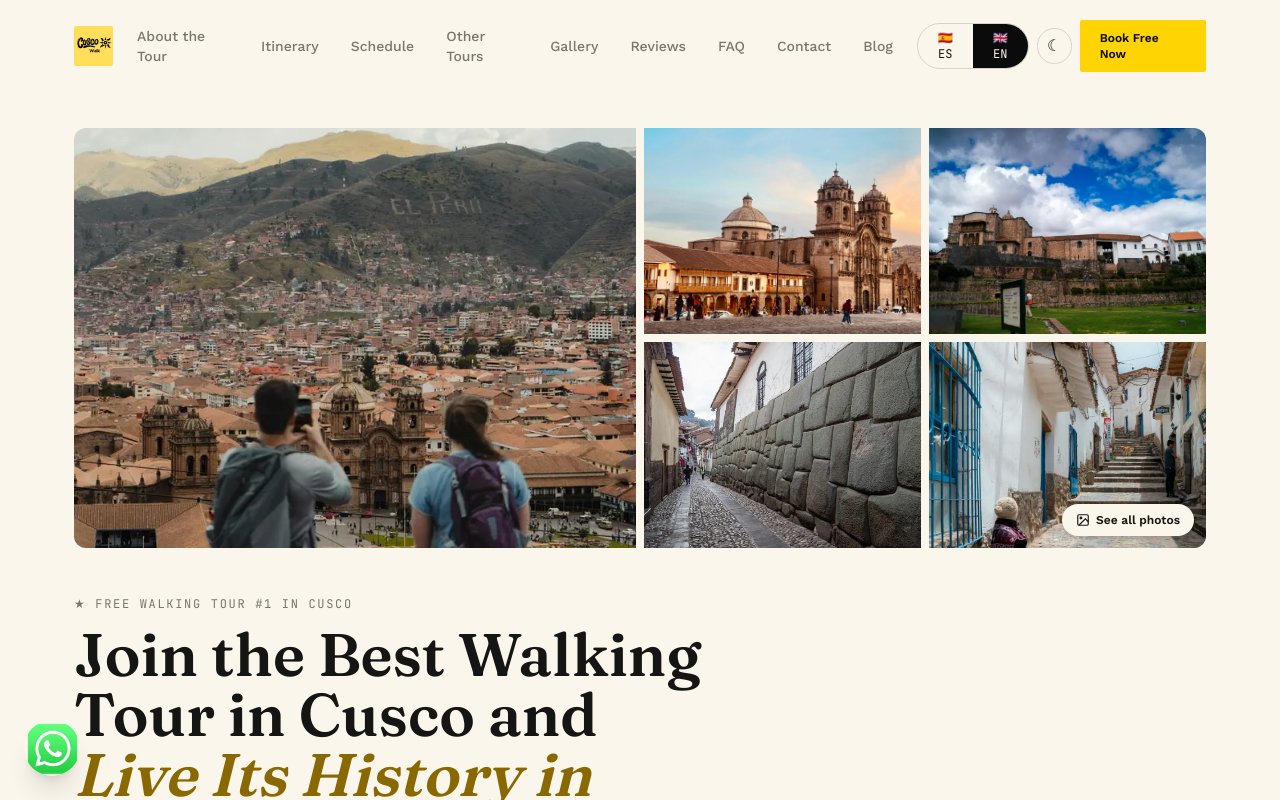
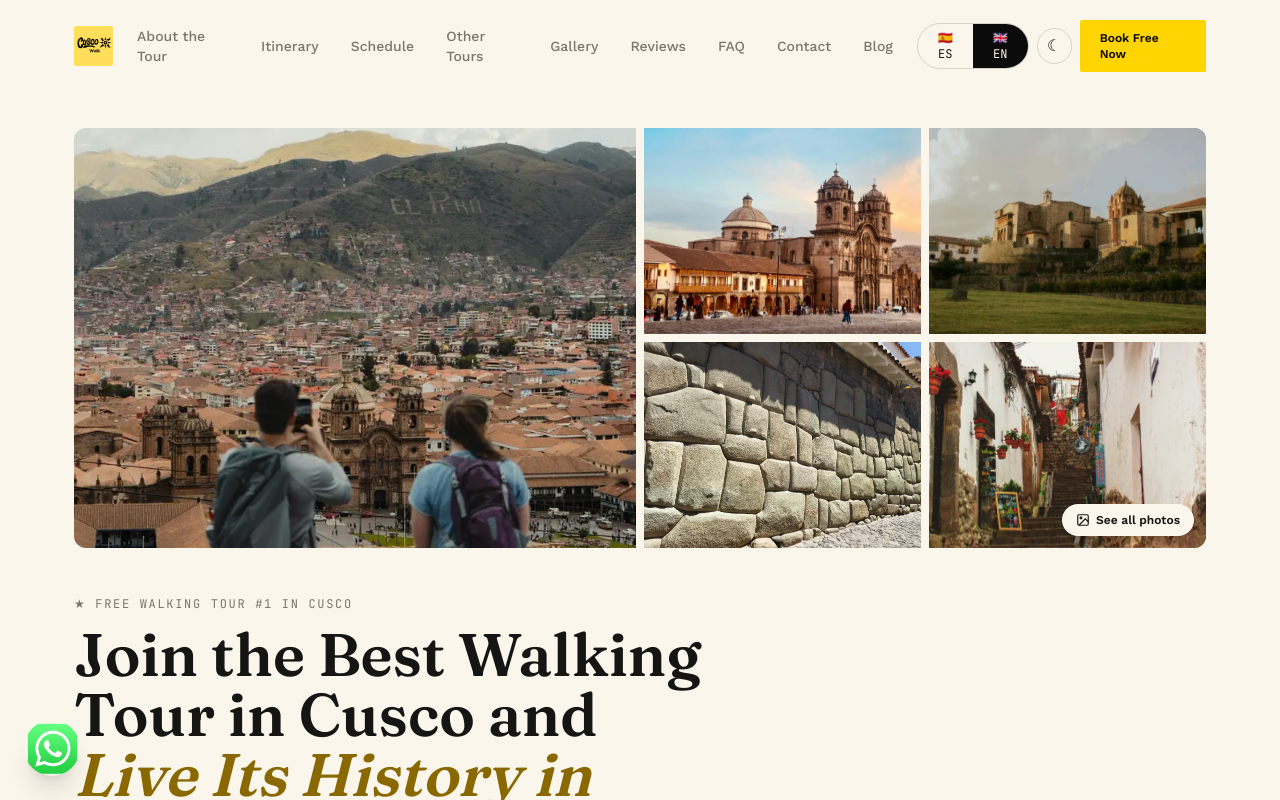
Before and after one commit to perucultour-bot/cuscowalk, a Next.js app: page / in a window 1280 px wide. Shown: the top 800 px of the page. Built offline with nearby package versions, Linux system fonts and the light colour scheme.

Commit message:
espero que esa vez sea

```diff
--- a/app/globals.css
+++ b/app/globals.css
@@ -62,3 +62,31 @@ body {
 .prose-cw img {
   @apply rounded my-6 w-full object-cover border border-piedra-200 dark:border-negro-800;
 }
+
+/* Carrusel liviano de las fotos chicas del mosaico del header */
+@keyframes heroCarA {
+  0%, 45% { opacity: 1; }
+  55%, 100% { opacity: 0; }
+}
+@keyframes heroCarB {
+  0%, 45% { opacity: 0; }
+  55%, 100% { opacity: 1; }
+}
+.hero-carousel-a {
+  animation: heroCarA 14s ease-in-out infinite;
+}
+.hero-carousel-b {
+  animation: heroCarB 14s ease-in-out infinite;
+}
+.hero-carousel-delay-0 { animation-delay: 0s; }
+.hero-carousel-delay-1 { animation-delay: 2.5s; }
+.hero-carousel-delay-2 { animation-delay: 5s; }
+.hero-carousel-delay-3 { animation-delay: 7.5s; }
+@media (prefers-reduced-motion: reduce) {
+  .hero-carousel-a, .hero-carousel-b {
+    animation: none !important;
+  }
+  .hero-carousel-b {
+    opacity: 0;
+  }
+}
--- a/components/About.tsx
+++ b/components/About.tsx
@@ -33,7 +33,7 @@ export default function About() {
         >
           {t.about.cards.map((card, i) => (
             <motion.div
-              key={card.h}
+              key={i}
               variants={{ hidden: { opacity: 0, y: 18 }, show: { opacity: 1, y: 0 } }}
               className={`border border-piedra-200 dark:border-negro-800 rounded p-6 hover:-translate-y-1 transition-transform bg-white dark:bg-negro-800 ${
                 i === 2 ? "col-span-2 flex items-center gap-4 !bg-negro !border-negro text-crema" : ""
--- a/components/Contact.tsx
+++ b/components/Contact.tsx
@@ -17,8 +17,8 @@ export default function Contact() {
           <h2 className="mt-3 text-4xl lg:text-5xl">{t.contact.title}</h2>
         </div>
         <div className="grid sm:grid-cols-2 gap-5">
-          {cards.map((c) => (
-            <div key={c.h} className="border border-piedra-200 dark:border-negro-800 rounded p-6 bg-white dark:bg-negro-800 flex items-center gap-3">
+          {cards.map((c, i) => (
+            <div key={i} className="border border-piedra-200 dark:border-negro-800 rounded p-6 bg-white dark:bg-negro-800 flex items-center gap-3">
               {c.h === t.contact.wa && (
                 // eslint-disable-next-line @next/next/no-img-element
                 <img src="/images/whatsapp-icon.png" alt="" className="w-8 h-8 flex-none" />
--- a/components/Faq.tsx
+++ b/components/Faq.tsx
@@ -14,7 +14,7 @@ export default function Faq() {
         </div>
         <div className="max-w-2xl">
           {t.faq.items.map((f, i) => (
-            <div key={f.q} className="border-b border-piedra-200 dark:border-negro-800">
+            <div key={i} className="border-b border-piedra-200 dark:border-negro-800">
               <button onClick={() => setOpenIdx(openIdx === i ? null : i)} className="w-full text-left flex justify-between items-center gap-5 py-5 font-serif text-lg">
                 {f.q}
                 <span className="flex-none">{openIdx === i ? "−" : "+"}</span>
--- a/components/Hero.tsx
+++ b/components/Hero.tsx
@@ -28,12 +28,26 @@ function AnimatedCounter({ target }: { target: number }) {
 }
 
 // Mosaico de fotos del encabezado — chicas, livianas, y clicables (llevan a la Galería).
-const HERO_PHOTOS = [
-  { src: "/images/mirador-plaza-armas.webp", alt: "Turistas fotografiando la Plaza de Armas desde el mirador" },
-  { src: "/images/plaza-de-armas-atardecer.webp", alt: "Plaza de Armas de Cusco" },
-  { src: "/images/qorikancha-panoramica.webp", alt: "Qorikancha" },
-  { src: "/images/hatun-rumiyoq-muro.webp", alt: "Calle Hatun Rumiyoq" },
-  { src: "/images/san-blas-callejon-escaleras.webp", alt: "Barrio de San Blas" },
+const HERO_MAIN = { src: "/images/mirador-plaza-armas.webp", alt: "Turistas fotografiando la Plaza de Armas desde el mirador" };
+
+// Cada foto chica alterna entre dos opciones (carrusel liviano, sin afectar la foto grande).
+const HERO_SMALL: { a: { src: string; alt: string }; b: { src: string; alt: string } }[] = [
+  {
+    a: { src: "/images/plaza-de-armas-atardecer.webp", alt: "Plaza de Armas de Cusco" },
+    b: { src: "/images/cusco-atardecer-plaza.webp", alt: "Cusco al anochecer" },
+  },
+  {
+    a: { src: "/images/qorikancha-panoramica.webp", alt: "Qorikancha" },
+    b: { src: "/images/qorikancha-atardecer.webp", alt: "Qorikancha al atardecer" },
+  },
+  {
+    a: { src: "/images/hatun-rumiyoq-muro.webp", alt: "Calle Hatun Rumiyoq" },
+    b: { src: "/images/huaca-muro-inca.webp", alt: "Muro inca de una huaca" },
+  },
+  {
+    a: { src: "/images/san-blas-callejon-escaleras.webp", alt: "Barrio de San Blas" },
+    b: { src: "/images/escaleras-cafe-san-blas.webp", alt: "Cafés en las escaleras de San Blas" },
+  },
 ];
 
 export default function Hero() {
@@ -47,22 +61,36 @@ export default function Hero() {
           <div className="hidden md:grid grid-cols-4 grid-rows-2 gap-2 h-[360px] lg:h-[420px]">
             {/* eslint-disable-next-line @next/next/no-img-element */}
             <img
-              src={HERO_PHOTOS[0].src}
-              alt={HERO_PHOTOS[0].alt}
+              src={HERO_MAIN.src}
+              alt={HERO_MAIN.alt}
               className="col-span-2 row-span-2 w-full h-full object-cover object-[center_42%] group-hover:brightness-[.94] transition-[filter]"
               fetchPriority="high"
               loading="eager"
             />
-            {HERO_PHOTOS.slice(1).map((p) => (
-              // eslint-disable-next-line @next/next/no-img-element
-              <img key={p.src} src={p.src} alt={p.alt} loading="lazy" className="w-full h-full object-cover group-hover:brightness-[.94] transition-[filter]" />
+            {HERO_SMALL.map((pair, i) => (
+              <div key={i} className="relative w-full h-full overflow-hidden">
+                {/* eslint-disable-next-line @next/next/no-img-element */}
+                <img
+                  src={pair.a.src}
+                  alt={pair.a.alt}
+                  loading="lazy"
+                  className={`hero-carousel-a hero-carousel-delay-${i} absolute inset-0 w-full h-full object-cover group-hover:brightness-[.94] transition-[filter]`}
+                />
+                {/* eslint-disable-next-line @next/next/no-img-element */}
+                <img
+                  src={pair.b.src}
+                  alt={pair.b.alt}
+                  loading="lazy"
+                  className={`hero-carousel-b hero-carousel-delay-${i} absolute inset-0 w-full h-full object-cover group-hover:brightness-[.94] transition-[filter]`}
+                />
+              </div>
             ))}
           </div>
           {/* Versión móvil: solo la foto principal */}
           {/* eslint-disable-next-line @next/next/no-img-element */}
           <img
-            src={HERO_PHOTOS[0].src}
-            alt={HERO_PHOTOS[0].alt}
+            src={HERO_MAIN.src}
+            alt={HERO_MAIN.alt}
             className="md:hidden w-full h-64 object-cover object-[center_42%] rounded-xl"
             fetchPriority="high"
             loading="eager"
@@ -89,6 +117,13 @@ export default function Hero() {
             <em className="italic text-[#8A6800] dark:text-amarillo">{t.hero.titleEm}</em>
           </h1>
           <p className="mt-6 text-lg max-w-md text-piedra">{t.hero.sub}</p>
+          <div className="flex flex-wrap gap-2 mt-5">
+            {t.hero.tags.map((tag, i) => (
+              <span key={i} className="text-[11px] font-semibold uppercase tracking-wide px-3 py-1.5 rounded-full border border-piedra-200 dark:border-white/20 text-piedra">
+                {tag}
+              </span>
+            ))}
+          </div>
           <div className="flex gap-3.5 mt-10 flex-wrap">
             <a href="#booking" className="btn btn-primary">{t.hero.cta1}</a>
             <a href="#itinerary" className="btn border border-piedra-200 dark:border-white/35">{t.hero.cta2}</a>
--- a/components/TraditionalTours.tsx
+++ b/components/TraditionalTours.tsx
@@ -27,8 +27,8 @@ export default function TraditionalTours() {
               <h3 className="font-serif text-xl mt-2">{tour.name[lang]}</h3>
               <p className="text-sm text-piedra mt-3 flex-1">{tour.description[lang]}</p>
               <ul className="mt-4 space-y-1.5">
-                {tour.highlights[lang].map((h) => (
-                  <li key={h} className="text-xs flex items-start gap-2">
+                {tour.highlights[lang].map((h, hi) => (
+                  <li key={hi} className="text-xs flex items-start gap-2">
                     <span className="text-amarillo-600 dark:text-amarillo mt-0.5">●</span>
                     <span>{h}</span>
                   </li>
--- a/lib/i18n.ts
+++ b/lib/i18n.ts
@@ -5,6 +5,7 @@ export const dictionary = {
     nav: { about: "Sobre el Tour", itinerary: "Itinerario", schedule: "Horarios", gallery: "Galería", reviews: "Opiniones", faq: "Preguntas", contact: "Contacto", book: "Reservar Gratis", tours: "Otros Tours" },
     hero: {
       badge: "★ Free Walking Tour #1 en Cusco",
+      tags: ["Historia", "Arquitectura Inca", "Cultura Viva", "100% Gratis"],
       titleLine1: "Únete al mejor Walking Tour de Cusco y",
       titleEm: "vive su historia en cada paso",
       sub: "Explora la ciudad con nuestros guías locales y vive una experiencia auténtica, totalmente gratuita.",
@@ -113,6 +114,7 @@ export const dictionary = {
     nav: { about: "About the Tour", itinerary: "Itinerary", schedule: "Schedule", gallery: "Gallery", reviews: "Reviews", faq: "FAQ", contact: "Contact", book: "Book Free Now", tours: "Other Tours" },
     hero: {
       badge: "★ Free Walking Tour #1 in Cusco",
+      tags: ["History", "Inca Architecture", "Living Culture", "100% Free"],
       titleLine1: "Join the Best Walking Tour in Cusco and",
       titleEm: "Live Its History in Every Step",
       sub: "Explore the city with our local guides and experience something authentic — completely free.",
--- a/package.json
+++ b/package.json
@@ -16,13 +16,16 @@
     "resend": "^3.4.0",
     "zod": "^3.23.8",
     "gray-matter": "^4.0.3",
-    "marked": "^12.0.2"
+    "marked": "^12.0.2",
+    "leaflet": "^1.9.4",
+    "react-leaflet": "^4.2.1"
   },
   "devDependencies": {
     "typescript": "^5.5.4",
     "@types/node": "^20.14.13",
     "@types/react": "^18.3.3",
     "@types/react-dom": "^18.3.0",
+    "@types/leaflet": "^1.9.12",
     "tailwindcss": "^3.4.7",
     "postcss": "^8.4.40",
     "autoprefixer": "^10.4.19",
```
Also changed, not shown: components/Itinerary.tsx (+15 -2 lines), components/RouteMap.tsx (added, +50 -0 lines).
